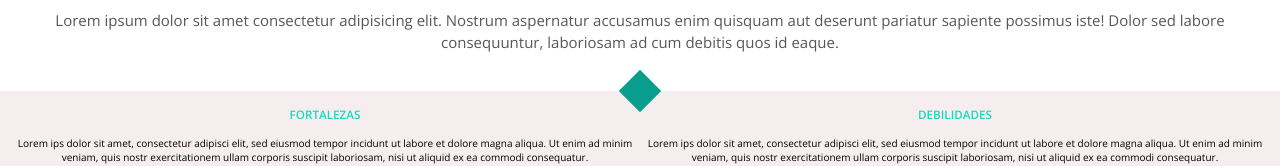
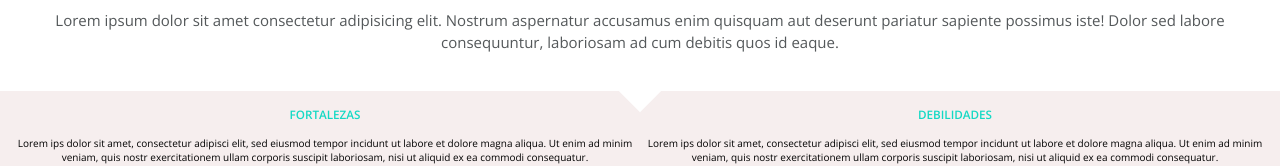
Before and after one commit to Adalab/project-promo-T-module-1-team-3, a website: page docs/index.html in a window 1280 px wide. Shown: the part 633-799 px from the top of the page. Drawn offline with nearby package versions, Linux system fonts and the light colour scheme; files that its build step writes are made by us from their sources.

Commit message:
add color cube about

```diff
--- a/src/scss/layout/_about.scss
+++ b/src/scss/layout/_about.scss
@@ -33,7 +33,7 @@
   }
 
   .about-cube{
-    background-color: #099d8d;
+    background-color: #fff;
     width: 30px;
     height: 30px;
     display: flex;
```
